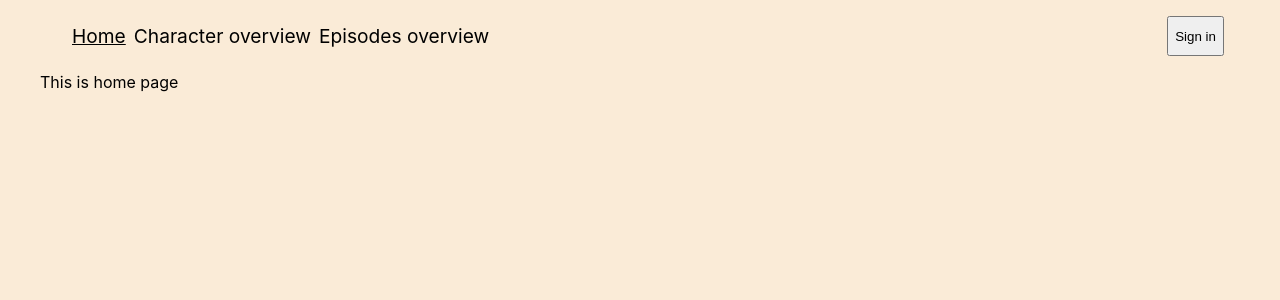
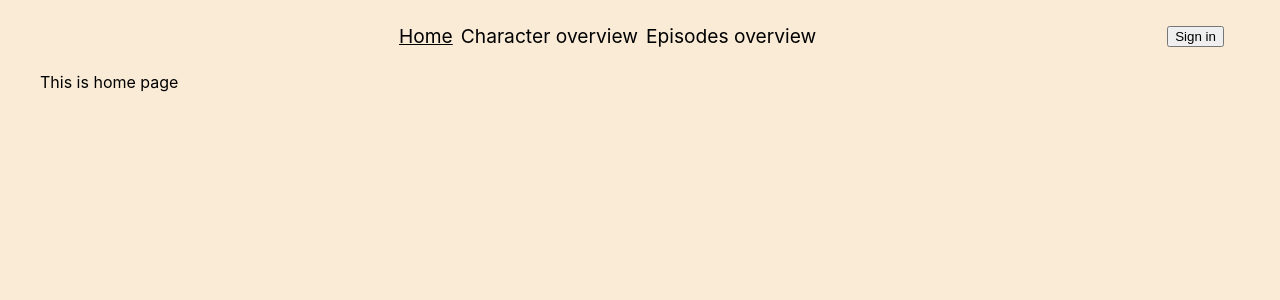
Before and after one commit to evgeshabond/rick-morty, a Next.js app: page / in a window 1280 px wide. Shown: the top 300 px of the page. Built offline with nearby package versions, Linux system fonts and the light colour scheme; no server answers.

Commit message:
fix: styling fix

```diff
--- a/components/auth/Auth.js
+++ b/components/auth/Auth.js
@@ -20,8 +20,10 @@ export default function Auth() {
     );
   }
   return (
-    <button type="button" onClick={signIn}>
-      Sign in
-    </button>
+    <div className={styles.auth}>
+      <button type="button" onClick={signIn}>
+        Sign in
+      </button>
+    </div>
   );
 }
--- a/components/layout/Header.module.css
+++ b/components/layout/Header.module.css
@@ -1,12 +1,13 @@
 .header {
   display: flex;
-  justify-content: space-between;
+  justify-content: center;
   flex-wrap: wrap;
   margin: 1rem 1rem;
 }
 
 .navigation {
   display: flex;
+  flex-grow: 1;
   justify-content: center;
   padding: 0.5rem 1rem;
   flex-wrap: wrap;
```
